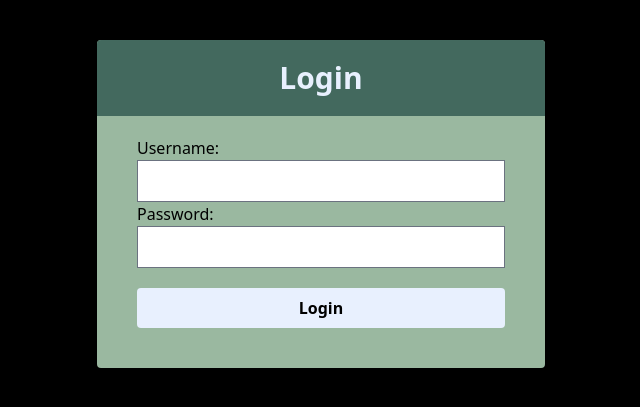
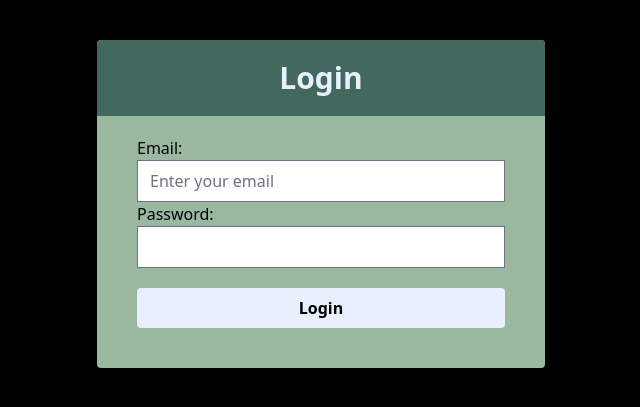
Before and after one commit to LisaCJHeinhold/aifit, a Django app: page /login/ in a window 1280 px wide. Shown: the top 407 px of the page, without its empty margins (319-959 px from the left). Run offline with Django 5.2, Linux system fonts and the light colour scheme; style sheets or scripts are compiled from the project's sources; some libraries are stand-ins or nearby versions.

Commit message:
auth progress

```diff
--- a/aifit/aifit_app/templates/aifit_app/login.html
+++ b/aifit/aifit_app/templates/aifit_app/login.html
@@ -12,11 +12,11 @@
       <div class="bg-dark-green m-0 rounded-t">
         <h1 class="text-3xl font-bold py-5 text-center text-light-gray">Login</h1>
       </div>
-        <form method="post" class="flex flex-col px-10 py-5">
+        <form method="post" action="{% url 'dashboard' %}" class="flex flex-col px-10 py-5">
             {% csrf_token %}
             <!-- Your login form fields go here -->
-            <label for="username">Username:</label>
-            <input type="text" id="username" name="username">
+            <label for="email">Email:</label>
+            <input type="text" id="email" name="email" placeholder="Enter your email">
             <label for="password">Password:</label>
             <input type="password" id="password" name="password">
             <button type="submit" class="bg-light-gray hover:bg-dark-green hover:text-light-gray text-white font-bold py-2 px-4 my-5 rounded">Login</button>
--- a/aifit/aifit_app/templates/aifit_app/navbar.html
+++ b/aifit/aifit_app/templates/aifit_app/navbar.html
@@ -43,6 +43,7 @@
     <li><a href="{% url 'goals' %}">Goals</a></li>
     <li><a href="{% url 'graph' %}">Graph</a></li>
     <li><a href="{% url 'previous_workouts' %}">Previous Workouts</a></li>
+    <li><a href="{% url 'login' %}">Login</a></li>
 </ul>
 {% block content %}
 {% endblock %}
--- a/aifit/aifit_app/views.py
+++ b/aifit/aifit_app/views.py
@@ -3,20 +3,43 @@ from fire.firebase import firebaseInit, Firebase
 from django.contrib import auth
 from fire.firebase_auth import verify_id_token
 from django.conf import settings
+from django.http import JsonResponse
+import firebase_admin
+from firebase_admin import auth
 
 
+# def login(request):
+#     firebase_config = settings.FIREBASE_CONFIG
+#     if request.method == 'POST':
+#         id_token = request.POST.get('id_token')
+#         user = verify_id_token(id_token)
+#         if user:
+#             auth.login(request, user)
+#             return redirect('dashboard')  # Redirect to dashboard page after login
+#         else:
+#             # Handle invalid login
+#             pass
+#     return render(request, 'aifit_app/login.html')
+
 def login(request):
-    firebase_config = settings.FIREBASE_CONFIG
-    if request.method == 'POST':
-        id_token = request.POST.get('id_token')
-        user = verify_id_token(id_token)
-        if user:
-            auth.login(request, user)
-            return redirect('dashboard')  # Redirect to dashboard page after login
-        else:
-            # Handle invalid login
-            pass
-    return render(request, 'aifit_app/login.html')
+    if request.method == "POST":
+        email = request.POST.get("email")
+        password = request.POST.get("password")
+
+        if email is None or password is None:
+            return JsonResponse({"error": "Email or password is missing"}, status=400)
+
+        try:
+            user = auth.get_user_by_email(email)
+            # Firebase user exists, try to sign in
+            user = auth.sign_in_with_email_and_password(email, password)
+            # Authentication successful, return user's Firebase UID
+            return JsonResponse({"uid": user["localId"]})
+        except firebase_admin.auth.UserNotFoundError:
+            # Firebase user doesn't exist
+            return JsonResponse({"error": "User not found"}, status==400)
+
+    return render(request, "aifit_app/login.html")
 
 def signup(request):
     # Implement signup logic here
```
Also changed, not shown: aifit/aifit/settings.py (+4 -16 lines).
